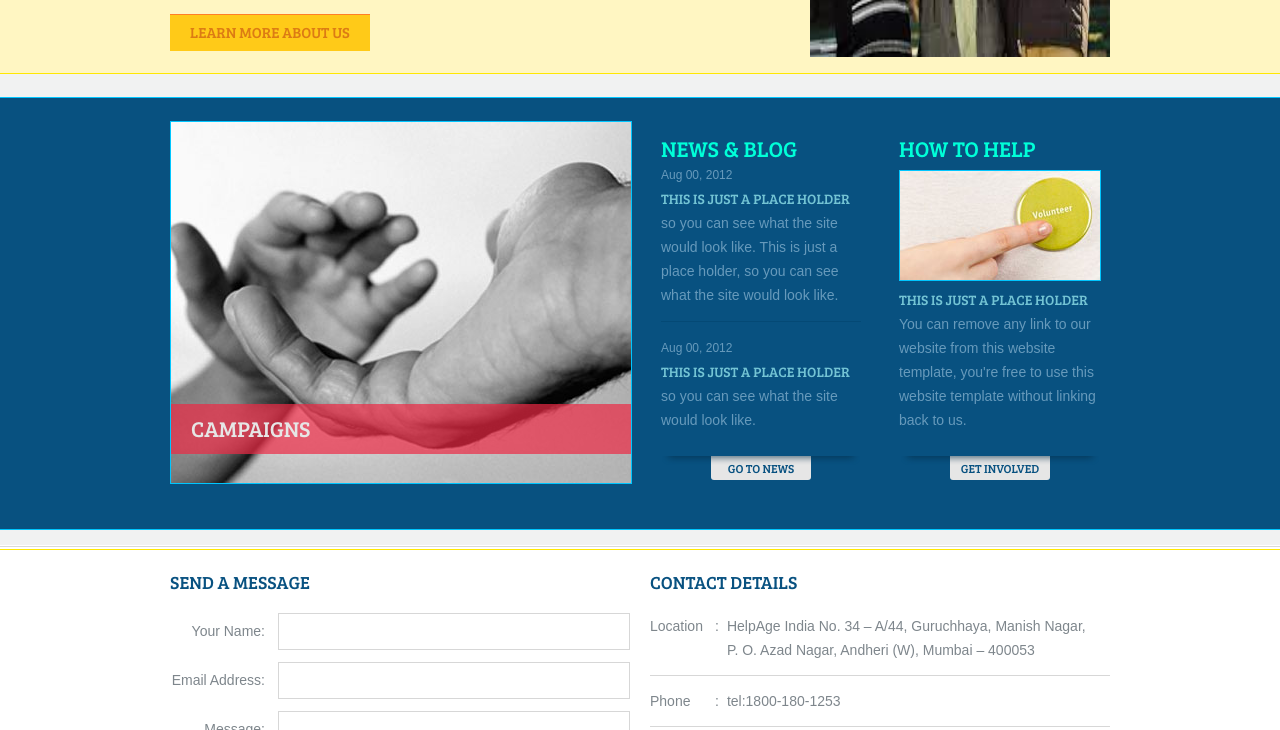
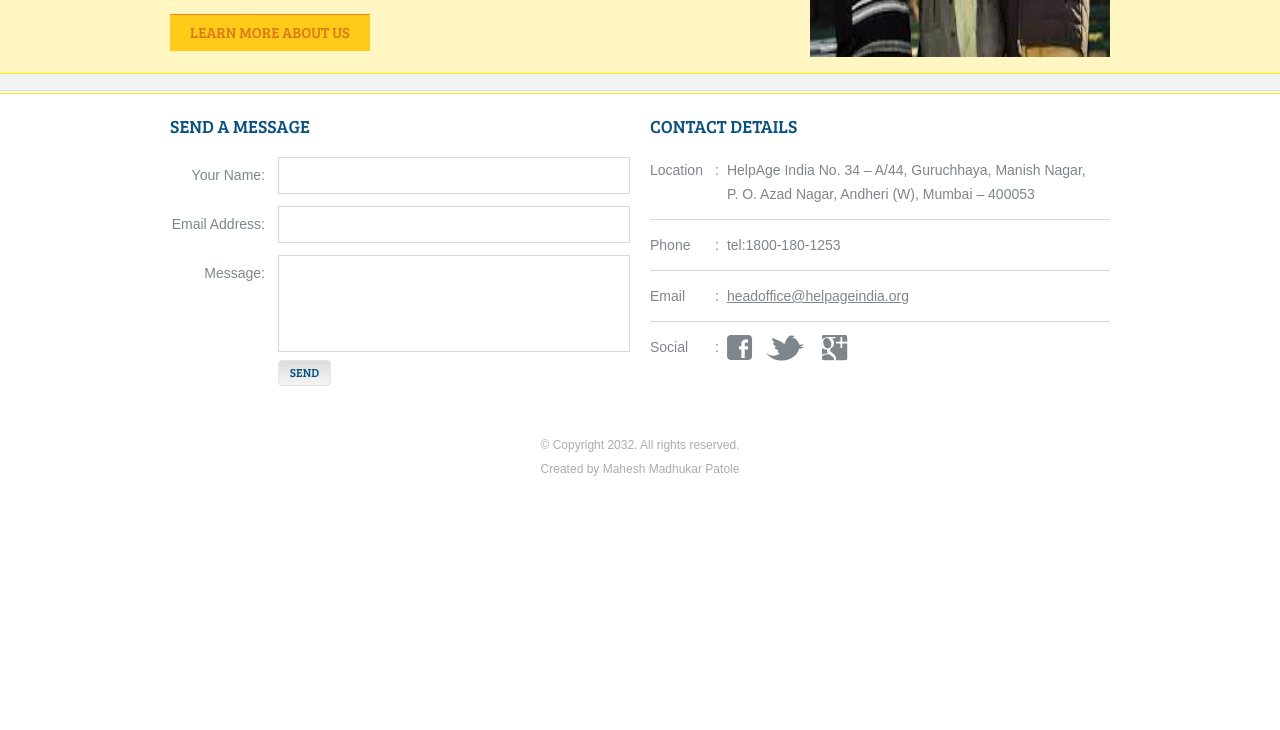
Before and after one commit to Mahesh281100/HelpAge_NGO, a plain HTML site: page index.html in a window 1280 px wide. Shown: the part 515-1245 px from the top of the page. After the commit the page ends 1021 px from the top, so only its background shows below. Drawn offline with Linux system fonts and the light colour scheme.

Commit message:
HelpAgeNGO

```diff
--- a/index.html
+++ b/index.html
@@ -45,43 +45,7 @@
 				</div>
 			</div>
 		</div>
-		<div class="body">
-			<div>
-				<div class="figure">
-					<a href="campaigns.html"><img src="images/hands.jpg" alt="Image"></a>
-					<h2><a href="campaigns.html">Campaigns</a></h2>
-				</div>
-				<div class="news">
-					<h2>News &amp; Blog</h2>
-					<ul>
-						<li>
-							<span class="date">Aug 00, 2012</span>
-							<h3><a href="news.html">This is just a place holder</a></h3>
-							<p>
-								so you can see what the site would look like. This is just a place holder, so you can see what the site would look like.
-							</p>
-						</li>
-						<li>
-							<span class="date">Aug 00, 2012</span>
-							<h3><a href="news.html">This is just a place holder</a></h3>
-							<p>
-								so you can see what the site would look like.
-							</p>
-						</li>
-					</ul>
-					<span class="link"><a href="news.html">Go To News</a></span>
-				</div>
-				<div class="help">
-					<h2>How To Help</h2>
-					<a href="getinvolved.html"><img src="images/finger.jpg" alt="Image"></a>
-					<h3><a href="getinvolved.html">This is just a place holder</a></h3>
-					<p>
-						You can remove any link to our website from this website template, you&#39;re free to use this website template without linking back to us.
-					</p>
-					<span class="link"><a href="getinvolved.html">Get Involved</a></span>
-				</div>
-			</div>
-		</div>
+
 	</div>
 	<div id="footer">
 		<div>
```
